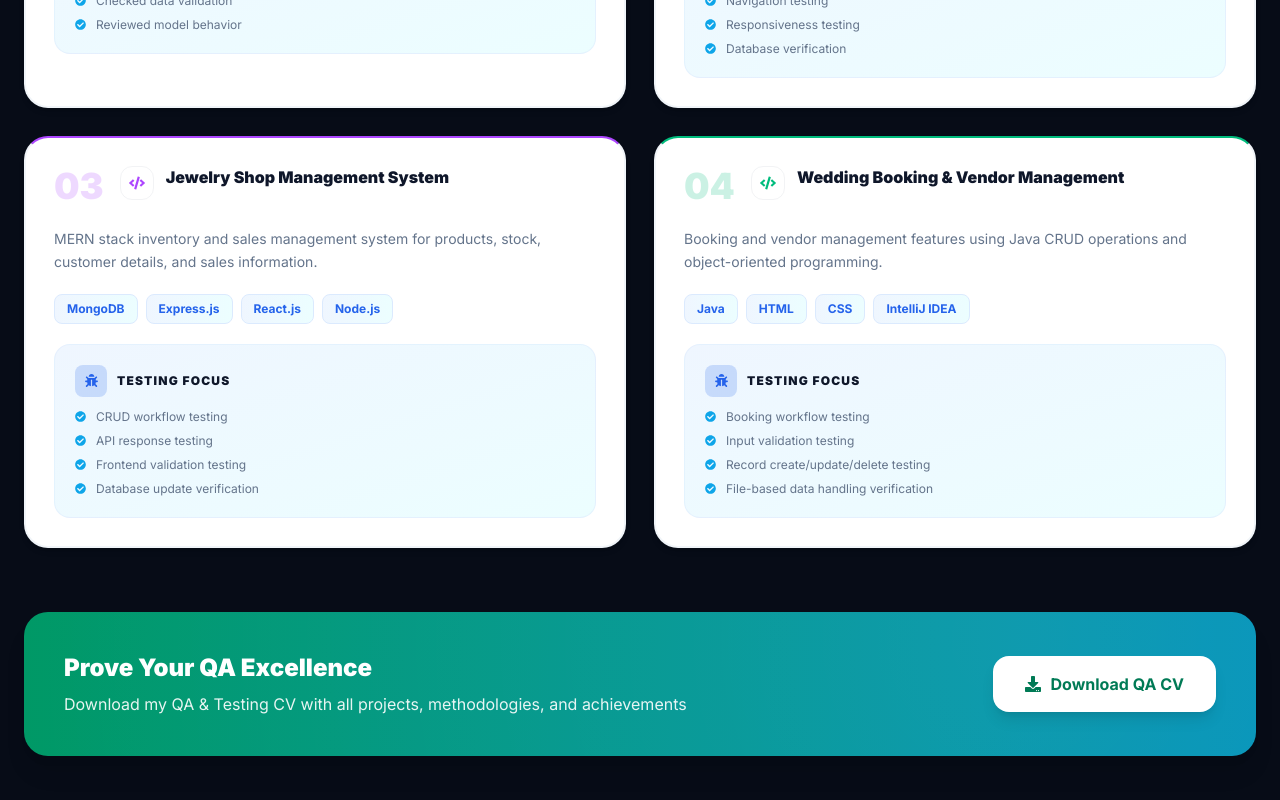
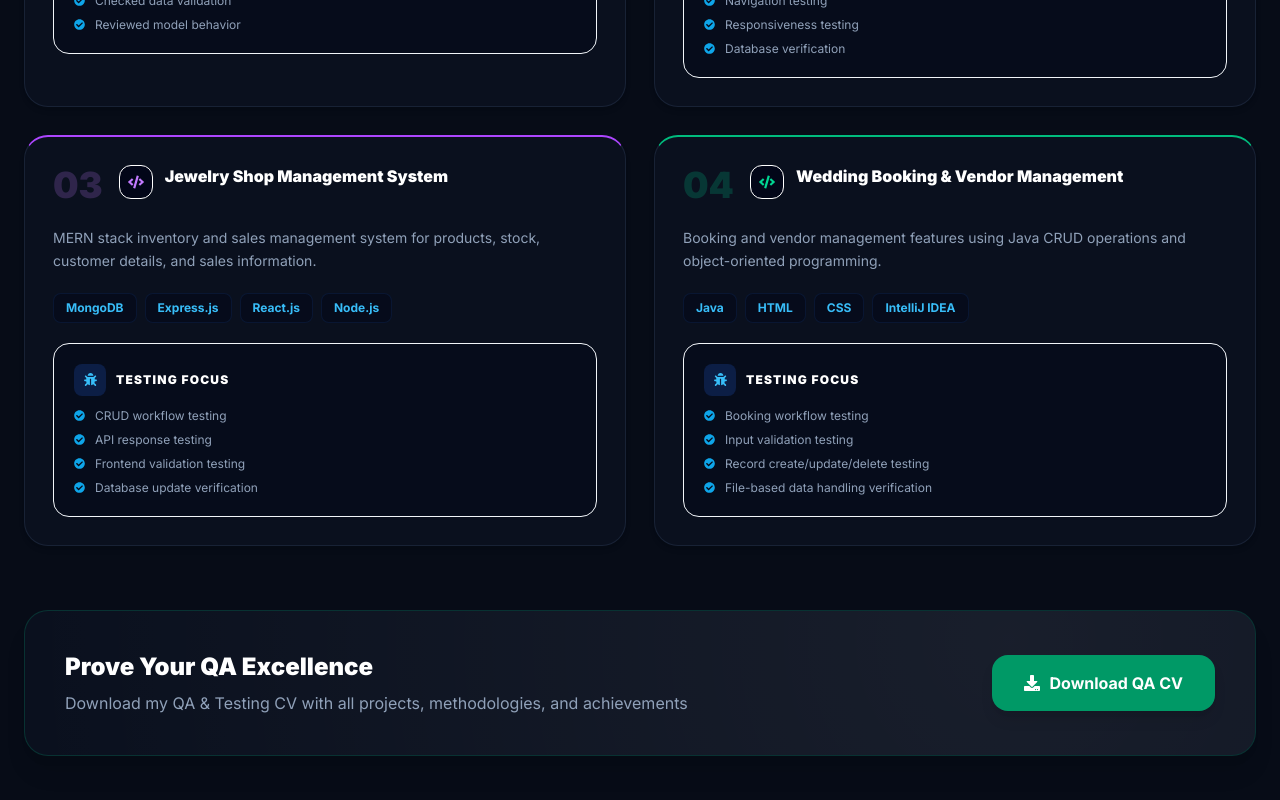
Before and after one commit to Rishi-Rishikesh/Paviyalan_CV, a React (Vite) app in the folder portfolio-site/: page / in a window 1280 px wide. Shown: the part 4440-5240 px from the top of the page. Built offline with nearby package versions, Linux system fonts and the light colour scheme.

Commit message:
feat: add QAProjects component to showcase technical projects and downloadable CV

```diff
--- a/portfolio-site/src/components/QAProjects.jsx
+++ b/portfolio-site/src/components/QAProjects.jsx
@@ -4,15 +4,15 @@ import SectionWrapper, { SectionHeading } from './SectionWrapper';
 
 const projects = [
   {
-    num: '01', border: 'border-t-[#2563EB]', numColor: 'text-[#2563EB]', gradient: 'from-blue-100 to-blue-50',
-    icon: <FaCode className="text-[#2563EB]" size={16} />,
+    num: '01', border: 'border-t-blue-500', numColor: 'text-blue-400', gradient: 'from-blue-500/25 to-blue-500/5',
+    icon: <FaCode className="text-blue-400" size={16} />,
     title: 'Fake Review Detection System',
     tech: ['Python', 'Machine Learning', 'NLP', 'Scikit-learn', 'Pandas'],
     desc: 'ML-based system to classify online reviews as genuine or suspicious using NLP preprocessing and model evaluation.',
     testing: ['Tested model predictions', 'Verified output accuracy', 'Checked data validation', 'Reviewed model behavior'],
   },
   {
-    num: '02', border: 'border-t-[#0EA5E9]', numColor: 'text-[#0EA5E9]', gradient: 'from-cyan-100 to-cyan-50',
+    num: '02', border: 'border-t-[#0EA5E9]', numColor: 'text-cyan-400', gradient: 'from-cyan-500/25 to-cyan-500/5',
     icon: <FaCode className="text-[#0EA5E9]" size={16} />,
     title: 'Web-Based Tour Guide System',
     tech: ['HTML5', 'CSS3', 'JavaScript', 'MySQL'],
@@ -21,16 +21,16 @@ const projects = [
     badge: '★ Completed',
   },
   {
-    num: '03', border: 'border-t-purple-500', numColor: 'text-purple-500', gradient: 'from-purple-100 to-purple-50',
-    icon: <FaCode className="text-purple-500" size={16} />,
+    num: '03', border: 'border-t-purple-500', numColor: 'text-purple-400', gradient: 'from-purple-500/25 to-purple-500/5',
+    icon: <FaCode className="text-purple-400" size={16} />,
     title: 'Jewelry Shop Management System',
     tech: ['MongoDB', 'Express.js', 'React.js', 'Node.js'],
     desc: 'MERN stack inventory and sales management system for products, stock, customer details, and sales information.',
     testing: ['CRUD workflow testing', 'API response testing', 'Frontend validation testing', 'Database update verification'],
   },
   {
-    num: '04', border: 'border-t-emerald-500', numColor: 'text-emerald-500', gradient: 'from-emerald-100 to-emerald-50',
-    icon: <FaCode className="text-emerald-500" size={16} />,
+    num: '04', border: 'border-t-emerald-500', numColor: 'text-emerald-400', gradient: 'from-emerald-500/25 to-emerald-500/5',
+    icon: <FaCode className="text-emerald-400" size={16} />,
     title: 'Wedding Booking & Vendor Management',
     tech: ['Java', 'HTML', 'CSS', 'IntelliJ IDEA'],
     desc: 'Booking and vendor management features using Java CRUD operations and object-oriented programming.',
@@ -56,15 +56,15 @@ export default function QAProjects() {
             whileInView={{ opacity: 1, y: 0 }}
             viewport={{ once: true }}
             transition={{ duration: 0.6, delay: i * 0.12 }}
-            whileHover={{ y: -8, boxShadow: '0 20px 50px rgba(37,99,235,0.12)' }}
-            className={`relative bg-white rounded-3xl border-2 ${border} border-opacity-30 p-7 flex flex-col gap-5 transition-all duration-300 shadow-md hover:shadow-lg group overflow-hidden`}
+            whileHover={{ y: -8, border: '1px solid rgba(56,189,248,0.3)', boxShadow: '0 20px 50px rgba(56,189,248,0.1)' }}
+            className={`relative bg-slate-900/40 rounded-3xl border-t-2 ${border} border-x border-b border-slate-800/80 p-7 flex flex-col gap-5 transition-all duration-300 shadow-md hover:shadow-lg group overflow-hidden`}
           >
             {/* Badge */}
             {badge && (
               <motion.div
                 initial={{ y: -20, opacity: 0 }}
                 animate={{ y: 0, opacity: 1 }}
-                className="absolute top-4 right-4 z-10 text-xs font-bold px-3 py-1.5 rounded-full bg-gradient-to-r from-emerald-400 to-emerald-300 text-[#0F172A] flex items-center gap-1"
+                className="absolute top-4 right-4 z-10 text-xs font-bold px-3 py-1.5 rounded-full bg-gradient-to-r from-emerald-500 to-emerald-400 text-slate-950 flex items-center gap-1 shadow-lg"
               >
                 <FaAward size={10} /> {badge}
               </motion.div>
@@ -75,38 +75,38 @@ export default function QAProjects() {
               <span className={`text-4xl font-black opacity-20 ${numColor} select-none`}>{num}</span>
               <div className="flex-1">
                 <div className="flex items-start gap-3 mb-2">
-                  <div className={`${gradient} border border-gray-200/50 rounded-xl flex items-center justify-center shrink-0 p-2`}>
+                  <div className={`bg-slate-950 border border-slate-850 rounded-xl flex items-center justify-center shrink-0 p-2 text-white`}>
                     {icon}
                   </div>
-                  <h3 className="font-black text-[#0F172A] text-base leading-snug group-hover:text-transparent group-hover:bg-gradient-to-r group-hover:from-[#2563EB] group-hover:to-[#0EA5E9] group-hover:bg-clip-text transition-all duration-300">
+                  <h3 className="font-black text-white text-base leading-snug group-hover:text-[#38BDF8] transition-all duration-300">
                     {title}
                   </h3>
                 </div>
               </div>
             </div>
 
-            <p className="text-[#64748B] text-sm leading-relaxed">{desc}</p>
+            <p className="text-slate-400 text-sm leading-relaxed">{desc}</p>
 
             {/* Tech stack */}
             <div className="flex flex-wrap gap-2">
               {tech.map((t) => (
-                <span key={t} className="text-xs font-bold px-3 py-1.5 rounded-lg bg-gradient-to-r from-blue-50 to-cyan-50 text-[#2563EB] border border-blue-100">
+                <span key={t} className="text-xs font-bold px-3 py-1.5 rounded-lg bg-slate-950/50 text-[#38BDF8] border border-blue-500/10">
                   {t}
                 </span>
               ))}
             </div>
 
             {/* Testing focus */}
-            <div className="bg-gradient-to-br from-blue-50 to-cyan-50 rounded-2xl p-5 border border-blue-100/50">
+            <div className="bg-slate-950/40 rounded-2xl p-5 border border-slate-850">
               <div className="flex items-center gap-2.5 mb-3">
                 <div className="w-8 h-8 rounded-lg bg-[#2563EB]/20 flex items-center justify-center">
-                  <FaBug className="text-[#2563EB]" size={13} />
+                  <FaBug className="text-[#38BDF8]" size={13} />
                 </div>
-                <span className="text-xs font-black uppercase tracking-widest text-[#0F172A]">Testing Focus</span>
+                <span className="text-xs font-black uppercase tracking-widest text-white">Testing Focus</span>
               </div>
               <ul className="grid grid-cols-1 gap-2">
                 {testing.map((t) => (
-                  <li key={t} className="flex items-start gap-2.5 text-xs text-[#64748B]">
+                  <li key={t} className="flex items-start gap-2.5 text-xs text-slate-400">
                     <FaCheckCircle className="text-[#0EA5E9] mt-0.5 shrink-0" size={11} />
                     {t}
                   </li>
@@ -123,21 +123,21 @@ export default function QAProjects() {
         whileInView={{ opacity: 1, y: 0 }}
         viewport={{ once: true }}
         transition={{ duration: 0.6, delay: 0.3 }}
-        className="mt-16 bg-gradient-to-r from-emerald-600 to-cyan-600 rounded-3xl p-8 sm:p-10 flex flex-col sm:flex-row items-center justify-between gap-6 relative overflow-hidden shadow-xl"
+        className="mt-16 bg-slate-900/40 border border-emerald-500/20 rounded-3xl p-8 sm:p-10 flex flex-col sm:flex-row items-center justify-between gap-6 relative overflow-hidden shadow-xl"
       >
         {/* Decorative blur background */}
         <div className="absolute inset-0 opacity-20" style={{ background: `radial-gradient(circle at 80% 20%, rgba(255,255,255,0.3), transparent)` }} />
 
         <div className="relative z-10 flex-1">
           <h3 className="text-2xl font-black text-white mb-2">Prove Your QA Excellence</h3>
-          <p className="text-white/90 text-base">Download my QA & Testing CV with all projects, methodologies, and achievements</p>
+          <p className="text-slate-400 text-base">Download my QA & Testing CV with all projects, methodologies, and achievements</p>
         </div>
         <motion.a
           href="/Paviyalan CV.pdf"
           download
           whileHover={{ scale: 1.08, boxShadow: '0 12px 40px rgba(16,185,129,0.4)' }}
           whileTap={{ scale: 0.95 }}
-          className="relative z-10 inline-flex items-center gap-2.5 px-8 py-4 bg-white text-emerald-700 font-bold rounded-2xl shadow-lg hover:shadow-xl transition-all duration-300 whitespace-nowrap"
+          className="relative z-10 inline-flex items-center gap-2.5 px-8 py-4 bg-emerald-600 text-white font-bold rounded-2xl shadow-lg hover:shadow-xl transition-all duration-300 whitespace-nowrap"
         >
           <FaDownload size={16} /> Download QA CV
         </motion.a>
```
